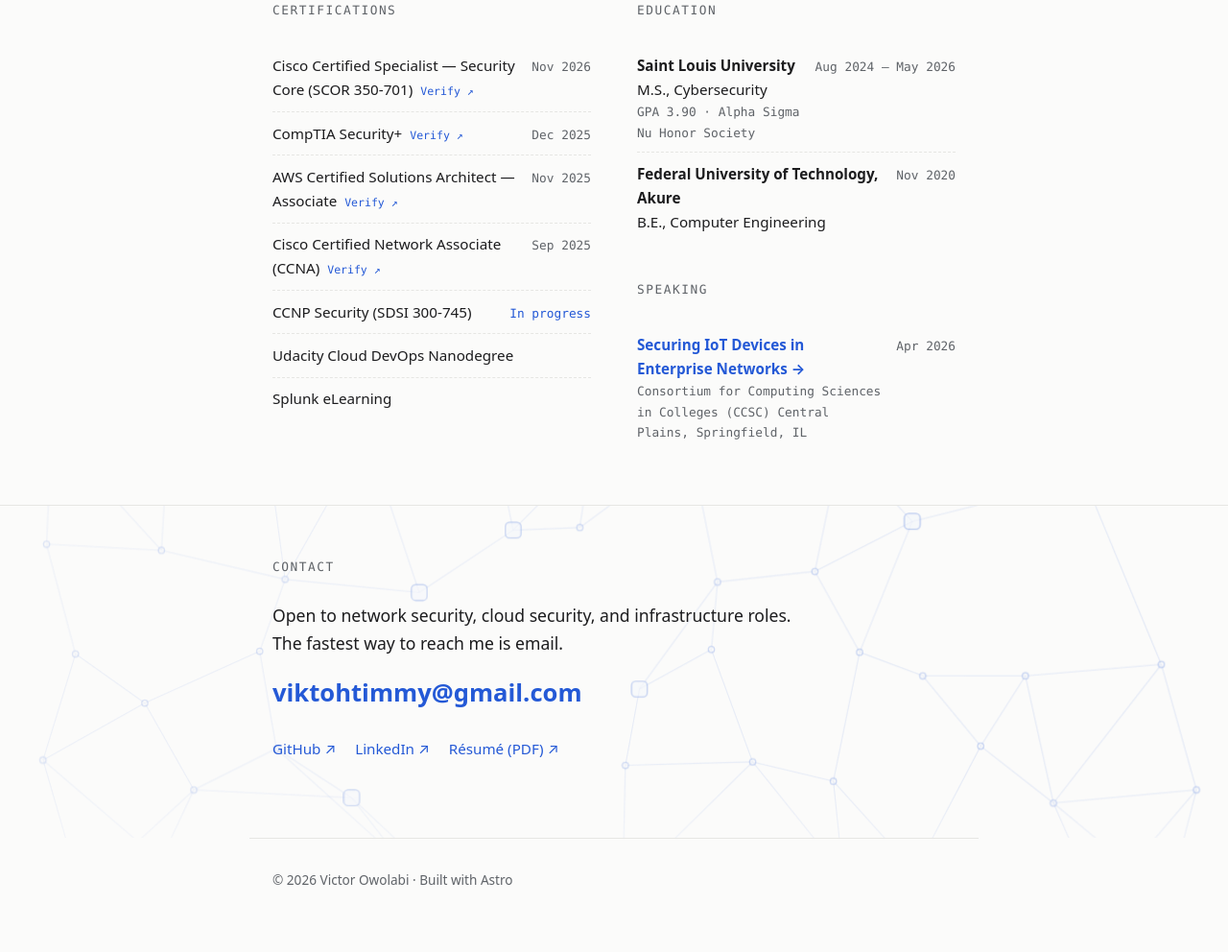
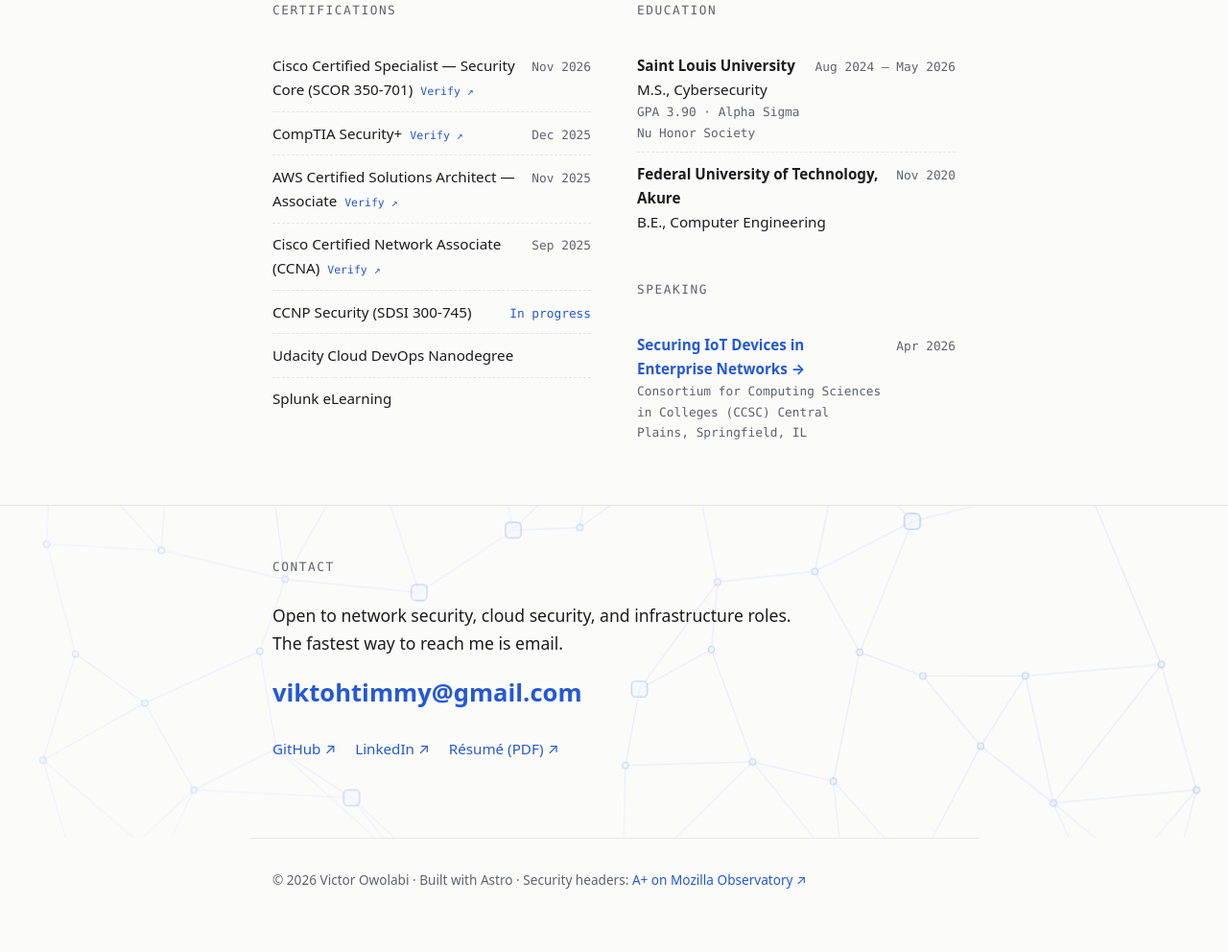
Before and after one commit to viktohh/portfolio, an Astro site: page / in a window 1280 px wide. Shown: the part 4976-5968 px from the top of the page at 96% size. Built offline with nearby package versions, Linux system fonts and the light colour scheme; Astro itself is replaced by a stand-in of ours.

Commit message:
Disable preview URLs; show verified A+ security grade in footer
Co-Authored-By: Claude Opus 5.5 <noreply@anthropic.com>

```diff
--- a/src/pages/index.astro
+++ b/src/pages/index.astro
@@ -194,7 +194,7 @@ const year = new Date().getFullYear();
   </main>
 
   <footer class="container footer">
-    <p class="muted">© {year} {profile.name} · Built with Astro</p>
+    <p class="muted">© {year} {profile.name} · Built with Astro · Security headers: <a href="https://developer.mozilla.org/en-US/observatory/analyze?host=portfolio.viktohtimmy.workers.dev" target="_blank" rel="noopener">A+ on Mozilla Observatory ↗</a></p>
   </footer>
 </Base>
 
```
Also changed, not shown: 1 other file.
